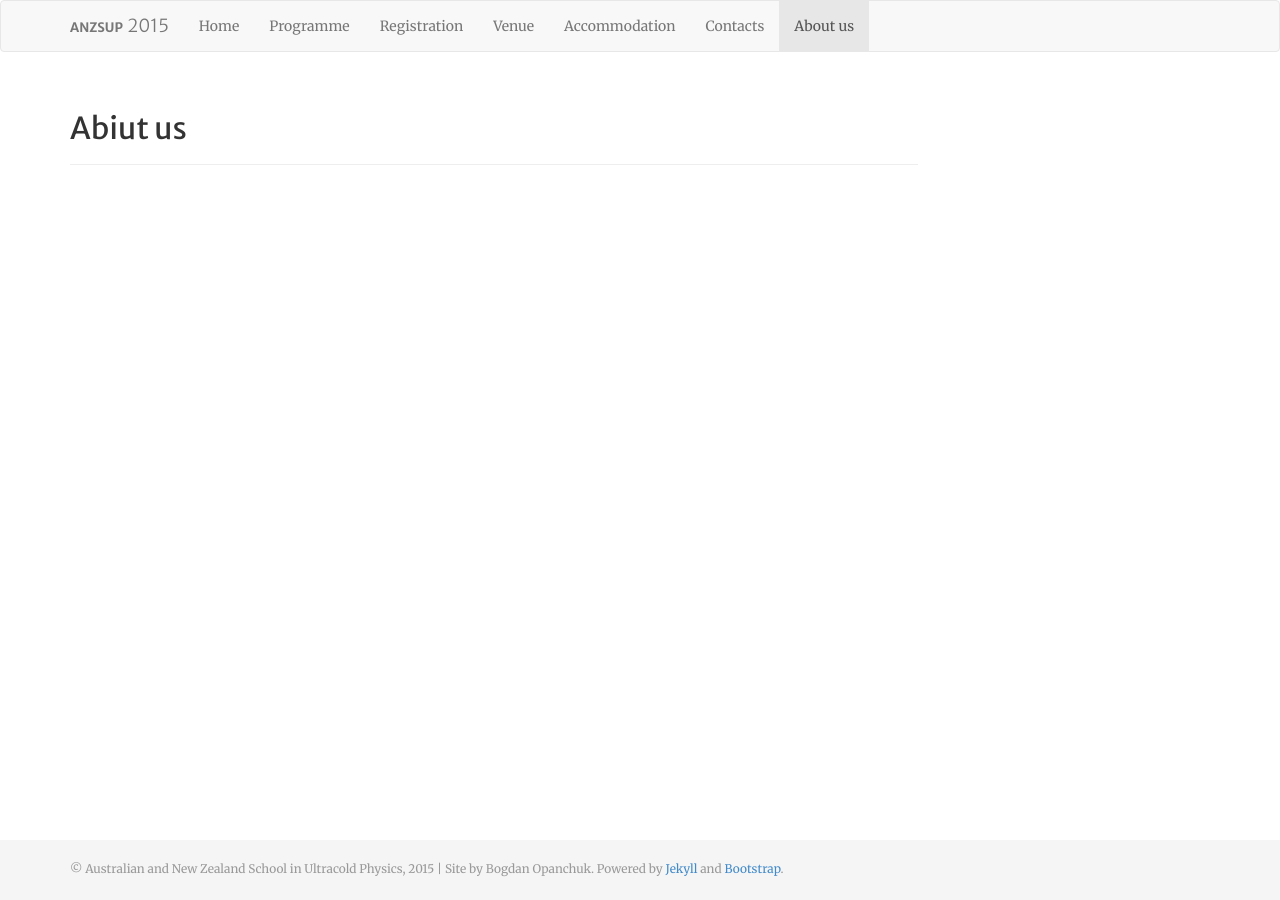
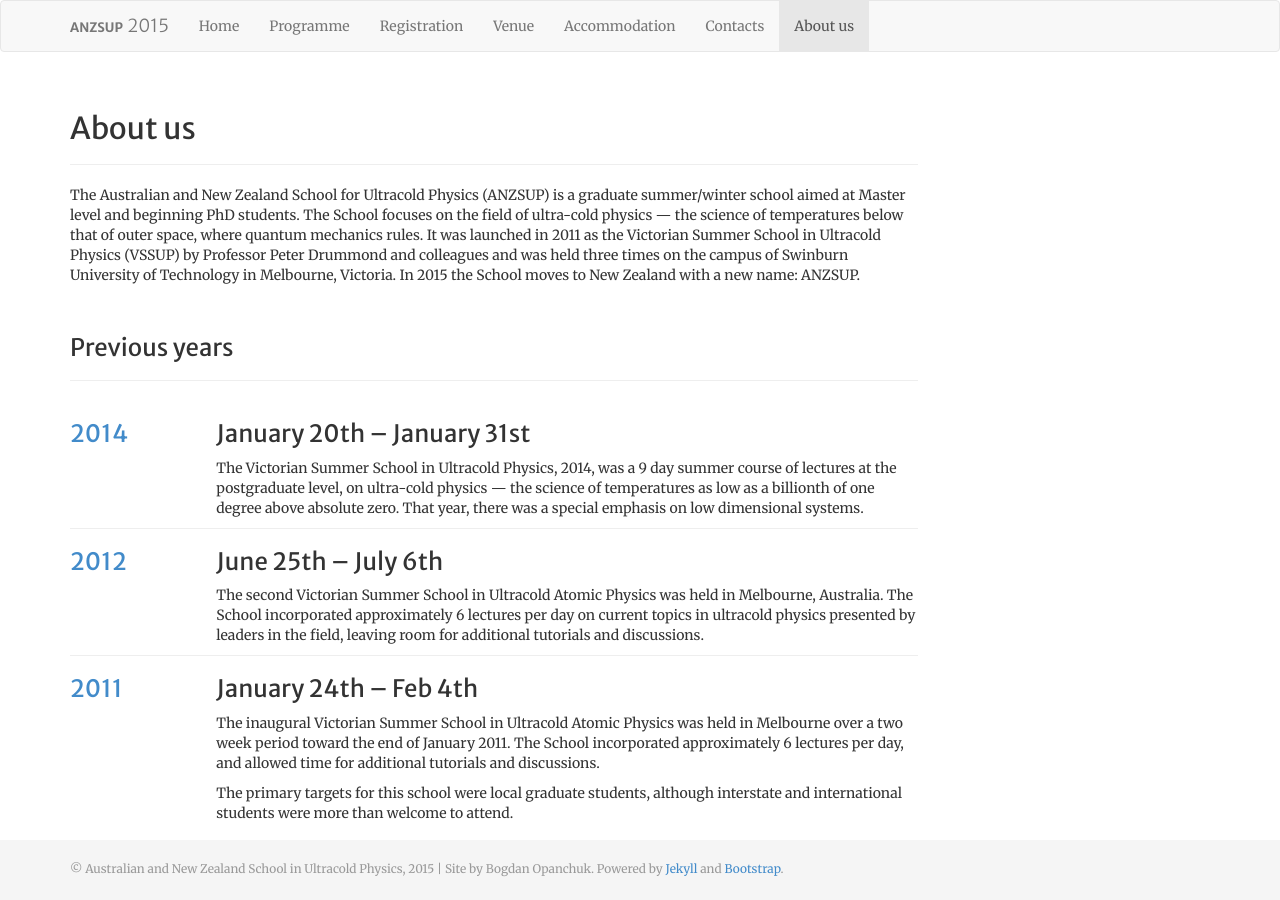
Before and after one commit to anzsup/anzsup.github.io, a Jekyll site: the page built from about_us.html, in a window 1280 px wide. Built offline with Jekyll 4.4.1, drawn with Linux system fonts in a browser that asks for light colours.

Commit message:
Added the proper about_us page

```diff
--- a/about_us.html
+++ b/about_us.html
@@ -9,8 +9,90 @@ group_position: 7
     <div class="col-md-9">
 
 <div class="page-header">
-<h2>Abiut us</h2>
+<h2>About us</h2>
 </div>
+
+<p>The Australian and New Zealand School for Ultracold Physics (ANZSUP) is a graduate summer/winter school aimed at Master level and beginning PhD students. The School focuses on the field of ultra-cold physics &mdash; the science of temperatures below that of outer space, where quantum mechanics rules. It was launched in 2011 as the Victorian Summer School in Ultracold Physics (VSSUP) by Professor Peter Drummond and colleagues and was held three times on the campus of Swinburn University of Technology in Melbourne, Victoria. In 2015 the School moves to New Zealand with a new name: ANZSUP.</p>
+
+
+<div class="row">
+    <div class="col-md-12">
+    <div class="page-header">
+        <h3>Previous years</h3>
+    </div>
+    </div>
+</div>
+
+
+<div class="row">
+
+    <div class="col-md-2">
+        <a href="2014">
+        <h3>2014</h3>
+        </a>
+    </div>
+
+    <div class="col-md-10">
+
+        <h3>January 20th &ndash; January 31st</h3>
+
+        <p>The Victorian Summer School in Ultracold Physics, 2014, was a 9 day summer course of lectures at the postgraduate level, on ultra-cold physics &mdash; the science of temperatures as low as a billionth of one degree above absolute zero. That year, there was a special emphasis on low dimensional systems.</p>
+
+    </div>
+
+</div>
+
+<div class="row">
+<div class="col-md-12">
+<div class="bottom-separator"></div>
+</div>
+</div>
+
+
+<div class="row">
+
+    <div class="col-md-2">
+        <a href="2012">
+        <h3>2012</h3>
+        </a>
+    </div>
+
+    <div class="col-md-10">
+
+        <h3>June 25th &ndash; July 6th</h3>
+
+        <p>The second Victorian Summer School in Ultracold Atomic Physics was held in Melbourne, Australia. The School incorporated approximately 6 lectures per day on current topics in ultracold physics presented by leaders in the field, leaving room for additional tutorials and discussions.</p>
+
+    </div>
+
+</div>
+
+<div class="row">
+<div class="col-md-12">
+<div class="bottom-separator"></div>
+</div>
+</div>
+
+<div class="row">
+
+    <div class="col-md-2">
+        <a href="2011">
+        <h3>2011</h3>
+        </a>
+    </div>
+
+    <div class="col-md-10">
+
+        <h3>January 24th &ndash; Feb 4th</h3>
+
+        <p>The inaugural Victorian Summer School in Ultracold Atomic Physics was held in Melbourne over a two week period toward the end of January 2011. The School incorporated approximately 6 lectures per day, and allowed time for additional tutorials and discussions.</p>
+
+        <p>The primary targets for this school were local graduate students, although interstate and international students were more than welcome to attend.</p>
+
+    </div>
+
+</div>
+
 
 
 </div>
```
Also changed, not shown: README.rst, 1 other file.
